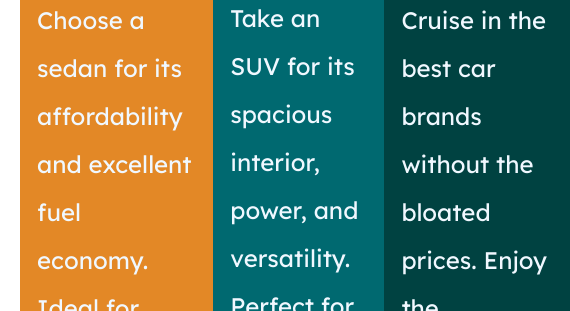
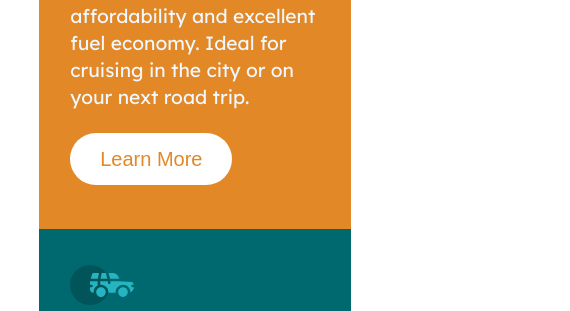
Before and after one commit to Jomanahani/3-column-preview-card-component, a plain HTML site: page index.html in a window 390 px wide. Shown: the part 247-558 px from the top of the page, 570 px wide, since content can reach past the window. Drawn offline with Linux system fonts and the light colour scheme.

Commit message:
Make the page mobile respons relates#7

```diff
--- a/css/style.css
+++ b/css/style.css
@@ -11,8 +11,16 @@ body{
     display: flex;
     flex-direction: row;
     height: 80vh;
-    width: 90%;
+    width: 80%;
     margin:10vh auto;
+}
+@media (max-width:414px){
+    .flex-box{
+        flex-direction: column;
+        margin:5vh auto;
+        height: auto;
+    }
+
 }
 .orange{
     background-color: hsl(31, 77%, 52%);
@@ -33,8 +41,25 @@ body{
     -ms-border-radius: 0 2% 2% 0;
     -o-border-radius: 0 2% 2% 0;
 }
+@media (max-width:414px){
+    .orange{
+        border-radius: 2% 2% 0 0;
+        -webkit-border-radius: 2% 2% 0 0;
+        -moz-border-radius: 2% 2% 0 0;
+        -ms-border-radius: 2% 2% 0 0;
+        -o-border-radius: 2% 2% 0 0;
+    }
+    .dark{
+        background-color: hsl(179, 100%, 13%);
+        border-radius: 0 0 2% 2%;
+        -webkit-border-radius: 0 0 2% 2%;
+        -moz-border-radius: 0 0 2% 2%;
+        -ms-border-radius: 0 0 2% 2%;
+        -o-border-radius: 0 0 2% 2%;
+    }
+}
 .card{
-    padding: 5% 5%;
+    padding: 5%;
     margin:0 auto;
 }
 .card h1{
@@ -48,6 +73,23 @@ body{
     font-size: 1.5rem;
     line-height: 2;
     padding: 3% 0;
+}
+@media (max-width:414px){
+    .card{
+        padding: 10%;
+        margin:0 auto;
+    }
+    .card svg{
+        margin: 2% 0;
+    }
+    .card h1{
+        font-size: 3.2rem;
+    }
+    .card p{
+        font-size: 1.2rem;
+        line-height: 1.4;
+        padding: 4% 0;
+    }
 }
 button{
     padding: 5%;
@@ -72,3 +114,9 @@ button{
 .dark button{
     color: hsl(179, 100%, 13%);
 }
+@media (max-width:414px){
+    button{
+        margin:5% 0;
+        width: 65%;
+    }
+}
--- a/index.html
+++ b/index.html
@@ -5,6 +5,7 @@
     <meta http-equiv="X-UA-Compatible" content="IE=edge" />
     <meta name="viewport" content="width=device-width, initial-scale=1.0" />
     <link rel="stylesheet" href="./css/style.css" />
+    <meta name="viewport" content="width=device-width, initial-scale=1.0">
     <title>3-column-preview-card</title>
   </head>
   <body>
```
